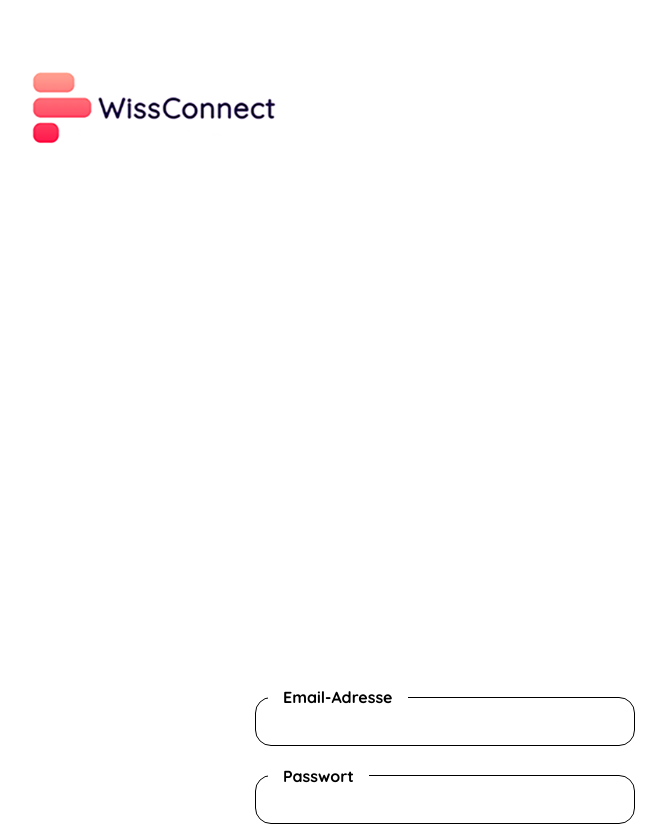
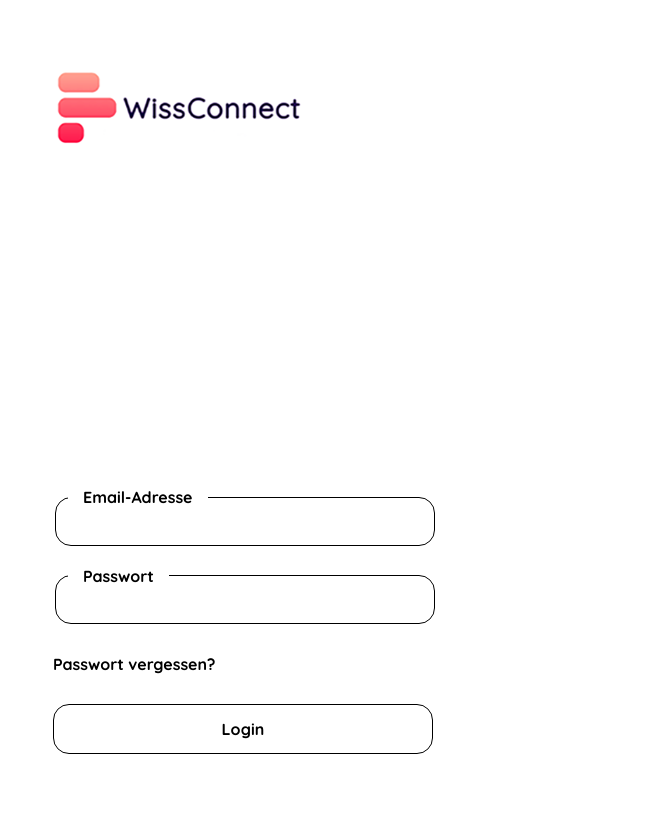
Before and after one commit to Philipp-Aaron-Schmid/M241_M245_CompannionAPP, a React (Vite) app in the folder Project/Frontend/frontend_companion/: page / in a window 1280 px wide. Shown: the top 826 px of the page, without its empty margins (55-721 px from the left). After the commit the page ends 800 px from the top, so only its background shows below. Built offline with nearby package versions, Linux system fonts and the light colour scheme.

Commit message:
login  angepasst

```diff
--- a/Project/Frontend/frontend_companion/src/css/App.css
+++ b/Project/Frontend/frontend_companion/src/css/App.css
@@ -36,10 +36,14 @@ a{
   white-space: nowrap;
 }
 
+a:hover{
+  color:#ff2b56;
+}
+
 /* Einstellungen für Logo */
 .logo {
   margin-top: 25px;
-  margin-left: 50px;
+  margin-left: 75px;
   height: 150px;
   width: 300px;
 }
@@ -67,13 +71,12 @@ outline: none;
 
 .forgotPassword {
   margin-top: 30px;
-  text-align: right;
 }
 
 /* Einstellungen für Schaltflächen */
 .navButton {
-  margin-top: 500px;
-  margin-left: 300px;
+  margin-top: 300px;
+  margin-left: 100px;
   align-items: center;
   justify-content: center;
   grid-area: navButton;
--- a/Project/Frontend/frontend_companion/src/pages/login.jsx
+++ b/Project/Frontend/frontend_companion/src/pages/login.jsx
@@ -62,8 +62,8 @@ export default function Login() {
                         </div>
                         <button className="buttonText" type="submit">Login</button>
                     </form>
+                </div>
 
-                </div>
             </section>
         </div>
     );
```
